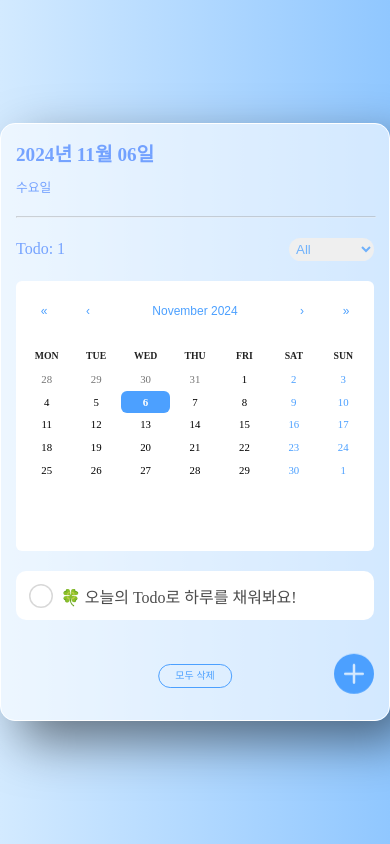
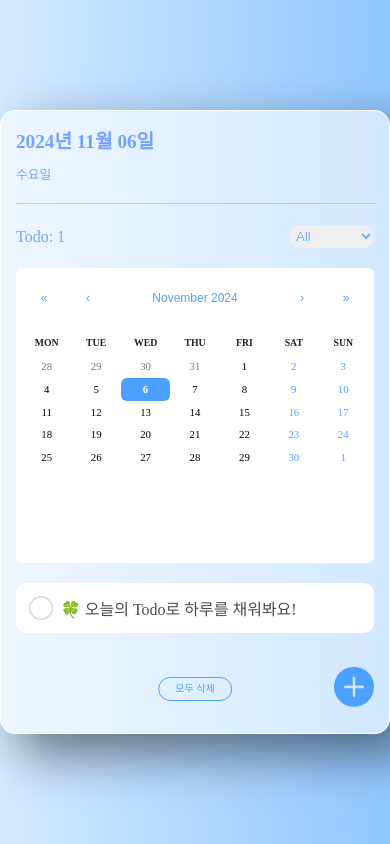
Before and after one commit to ydw1996/react-todo, a React (Create React App) app: page / in a window 390 px wide. Built offline with nearby package versions, Linux system fonts and the light colour scheme; a web font is replaced by a local one.

Commit message:
style: 반응형 스타일 수정2

```diff
--- a/src/components/TodoCalender/TodoCalender.css
+++ b/src/components/TodoCalender/TodoCalender.css
@@ -124,7 +124,7 @@ abbr[title] {
 /* 모바일 (폰) */
 @media screen and (max-width: 480px) {
   .react-calendar {
-    height: 32vh;
+    height: 35vh;
     font-size: 13px;
   }
 
--- a/src/components/TodoList/TodoList.css
+++ b/src/components/TodoList/TodoList.css
@@ -24,7 +24,7 @@
 /* 모바일 (폰) */
 @media (min-width: 480px) {
     .todo-list {
-        max-height: 20vh;
+        max-height: 15vh;
     }
     .todo-list {
         -ms-overflow-style: none;
```
